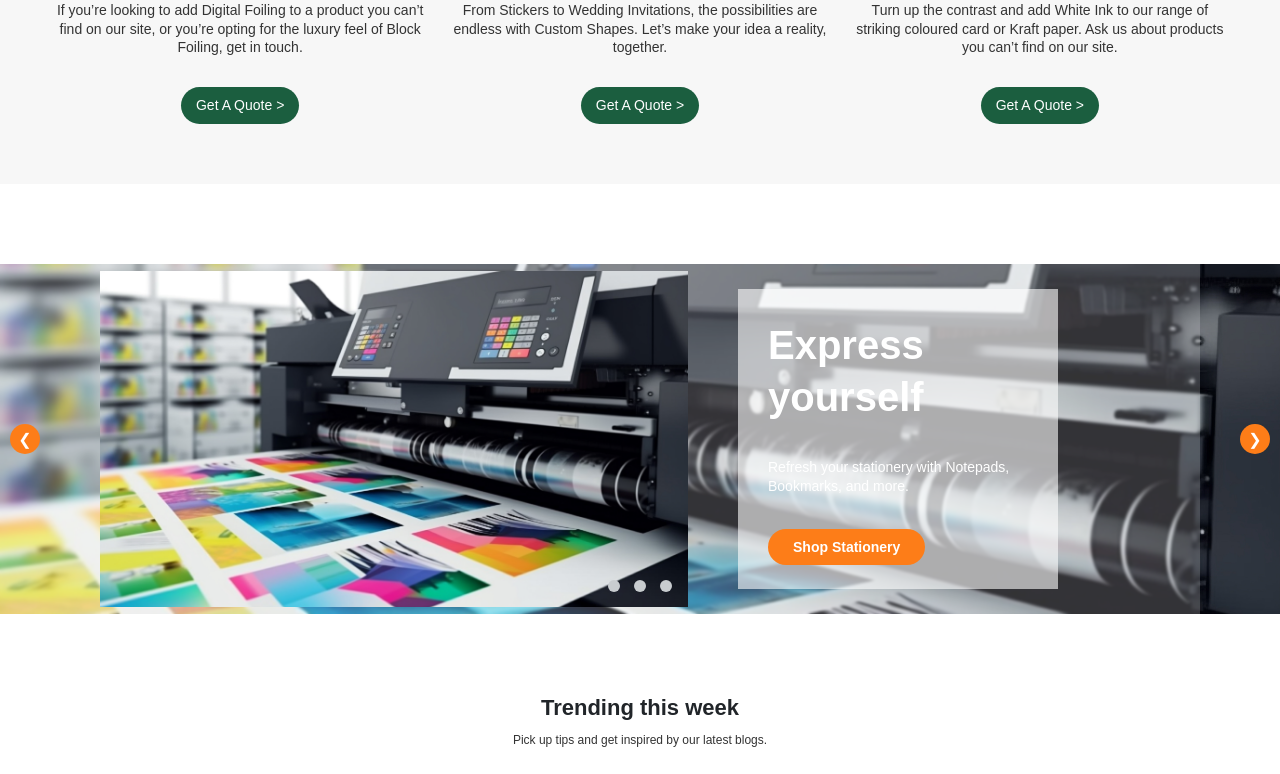
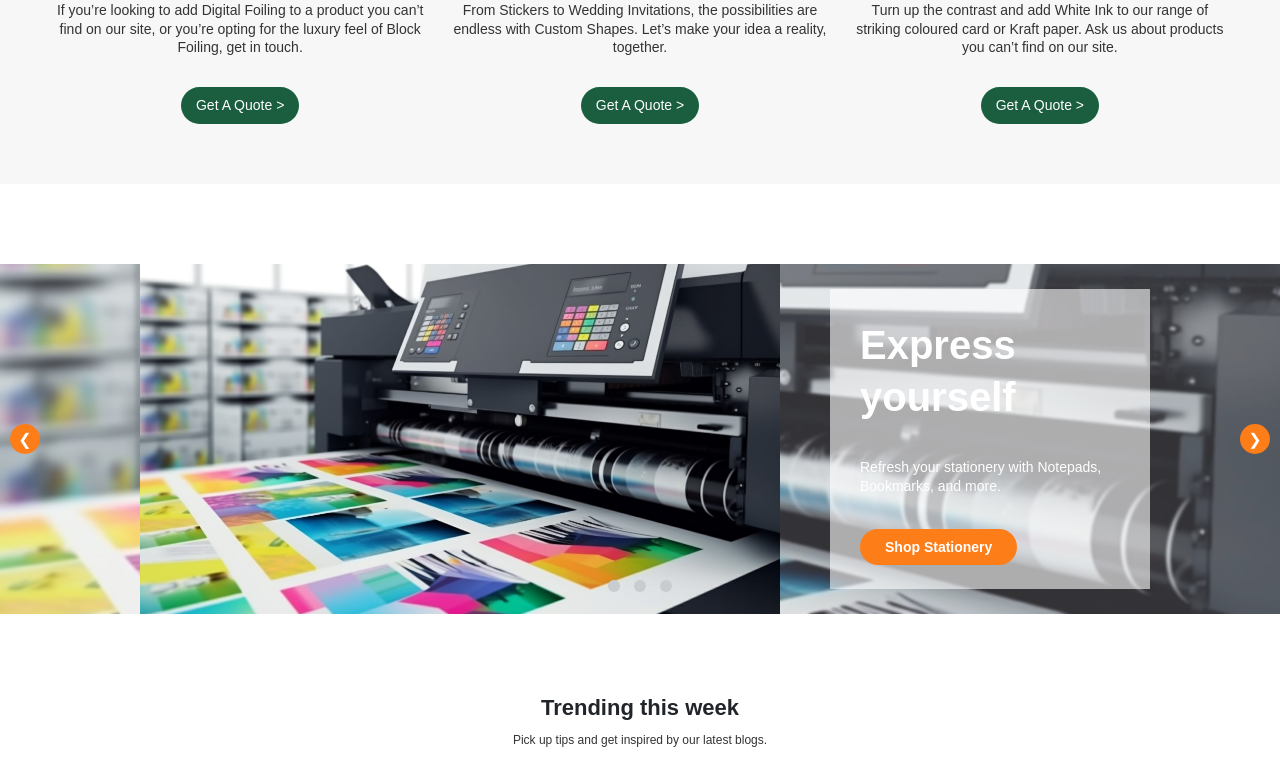
Before and after one commit to RinaDhanaba/printed, a PHP site: page /bespoke-service in a window 1280 px wide. Shown: the part 2706-3480 px from the top of the page. Run offline with PHP 8.4, Linux system fonts and the light colour scheme.

Commit message:
removed container -slider

```diff
--- a/bespoke-service.php
+++ b/bespoke-service.php
@@ -182,7 +182,6 @@ $hero_slider = [
         <?php foreach ($hero_slider as $index => $slide) : ?>
             <div class="hero-slide" style="background-image: url('<?php echo htmlspecialchars($slide['image']); ?>');background-position: center center; background-size: cover; " >
             <div style="background-color: rgba(255, 255, 255, 0.2);-webkit-backdrop-filter: blur(1px);backdrop-filter: blur(1px);">
-            <div class="container" style="margin:0 auto; height:100%;">
                 <div class="hero-content">
                 <div class="image-section">
                         <?php
@@ -199,7 +198,7 @@ $hero_slider = [
                         </div>
                     </div>
                 </div>
-                </div></div>
+                </div>
             </div>
         <?php endforeach; ?>
     </div>
```
